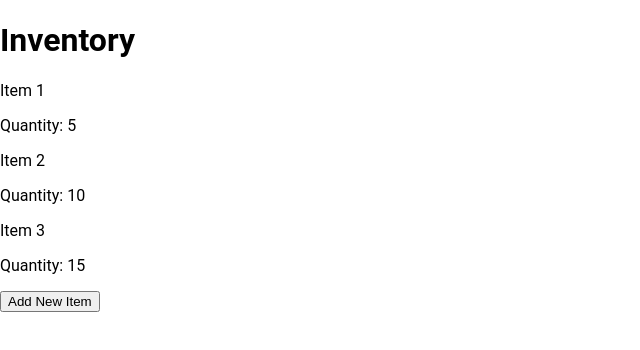
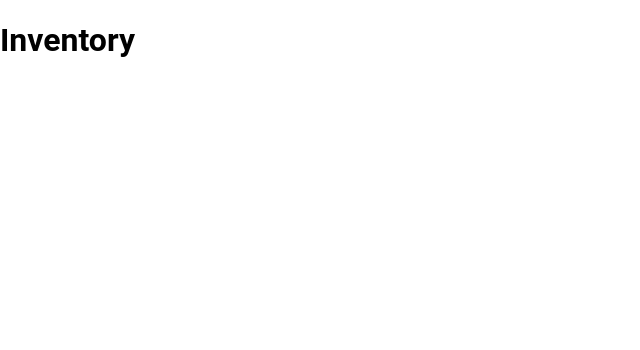
Before and after one commit to hbohlen/inventory-tracker, a React (Vite) app: page / in a window 1280 px wide. Shown: the top 350 px of the page, without its empty margins (0-640 px from the left). Built offline with nearby package versions, Linux system fonts and the light colour scheme.

Commit message:
Removed previous structure for refactor

```diff
--- a/src/App.tsx
+++ b/src/App.tsx
@@ -1,24 +1,16 @@
-import React from "react";
+import React from 'react';
 
-import Header from "./components/Header";
+import Header from './components/Header';
 
-import ItemList from "./components/ItemList";
 
-import AddItemButton from "./components/AddItemButton";
 
-import NewItemForm from "./components/NewItemForm";
-
-import { listData } from "./data/listData";
-
-import "./styles/global.css";
+import './styles/global.css';
 
 const App: React.FC = () => {
   return (
     <>
       <Header />
-      <ItemList items={listData} />
 
-      <AddItemButton />
     </>
   );
 };
--- a/src/components/ItemList.tsx
+++ /dev/null
@@ -1,19 +0,0 @@
-import React from "react";
-
-import ListItem, { ListItemProps } from "./ListItem";
-
-interface ItemListProps {
-  items: ListItemProps[];
-}
-
-const ItemList: React.FC<ItemListProps> = ({ items }) => {
-  return (
-    <div>
-      {items.map((item, index) => (
-        <ListItem key={index} name={item.name} quantity={item.quantity} />
-      ))}
-    </div>
-  );
-};
-
-export default ItemList;
--- a/src/components/ListItem.tsx
+++ /dev/null
@@ -1,17 +0,0 @@
-import React from "react";
-
-export interface ListItemProps {
-  name: string;
-  quantity: number;
-}
-
-const ListItem: React.FC<ListItemProps> = ({ name, quantity }) => {
-  return (
-    <div className="px-4 py-2 border-b flex flex-col items-center">
-      <p className="text-lg font-semibold mb-2">{name}</p>
-      <p className="text-gray-500">{`Quantity: ${quantity}`}</p>
-    </div>
-  );
-};
-
-export default ListItem;
```
Also changed, not shown: src/components/ListItemModel.ts (deleted, +0 -8 lines), .eslintrc.cjs (deleted), .eslintrc.js (added), .prettierrc.json (added).
